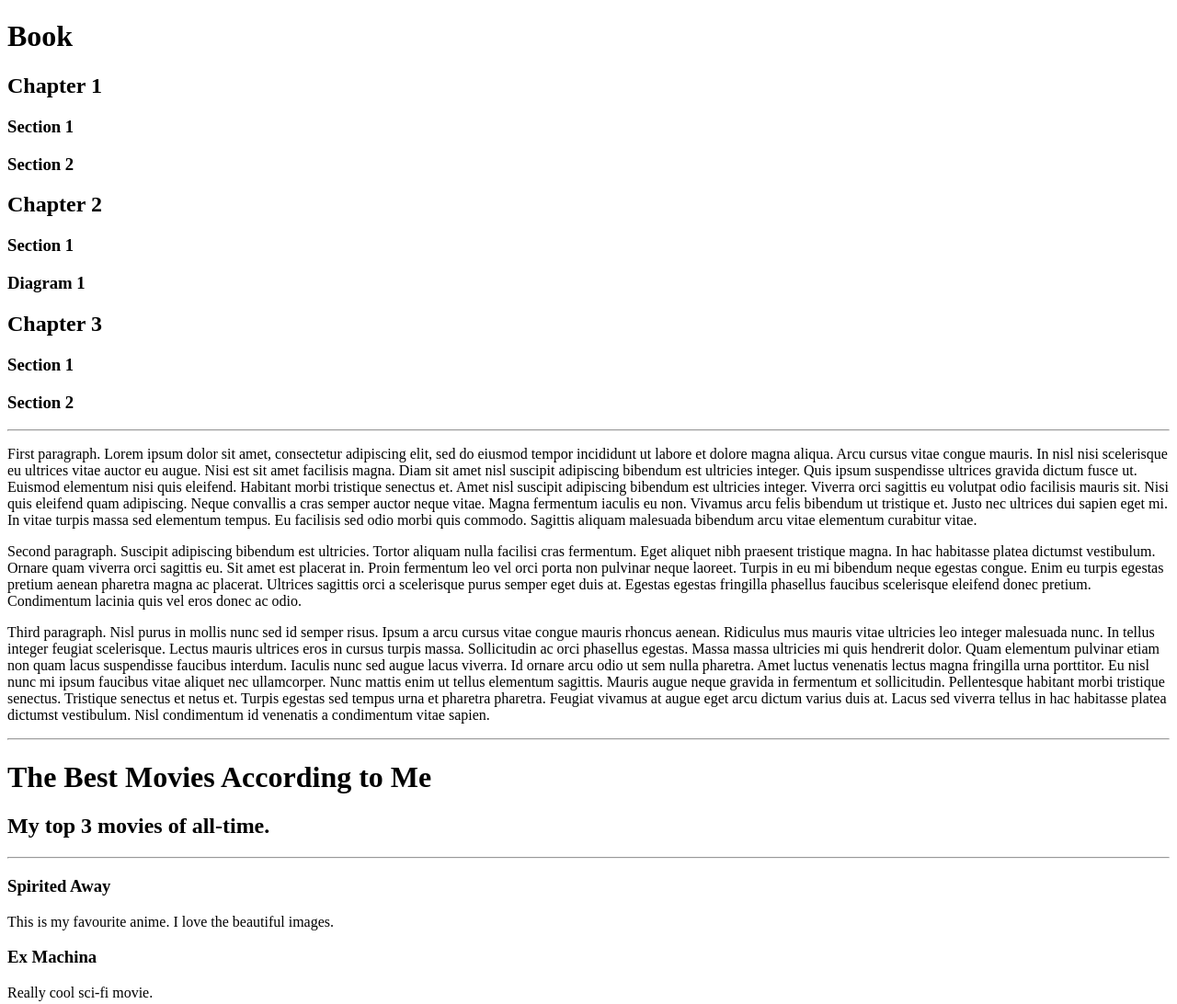
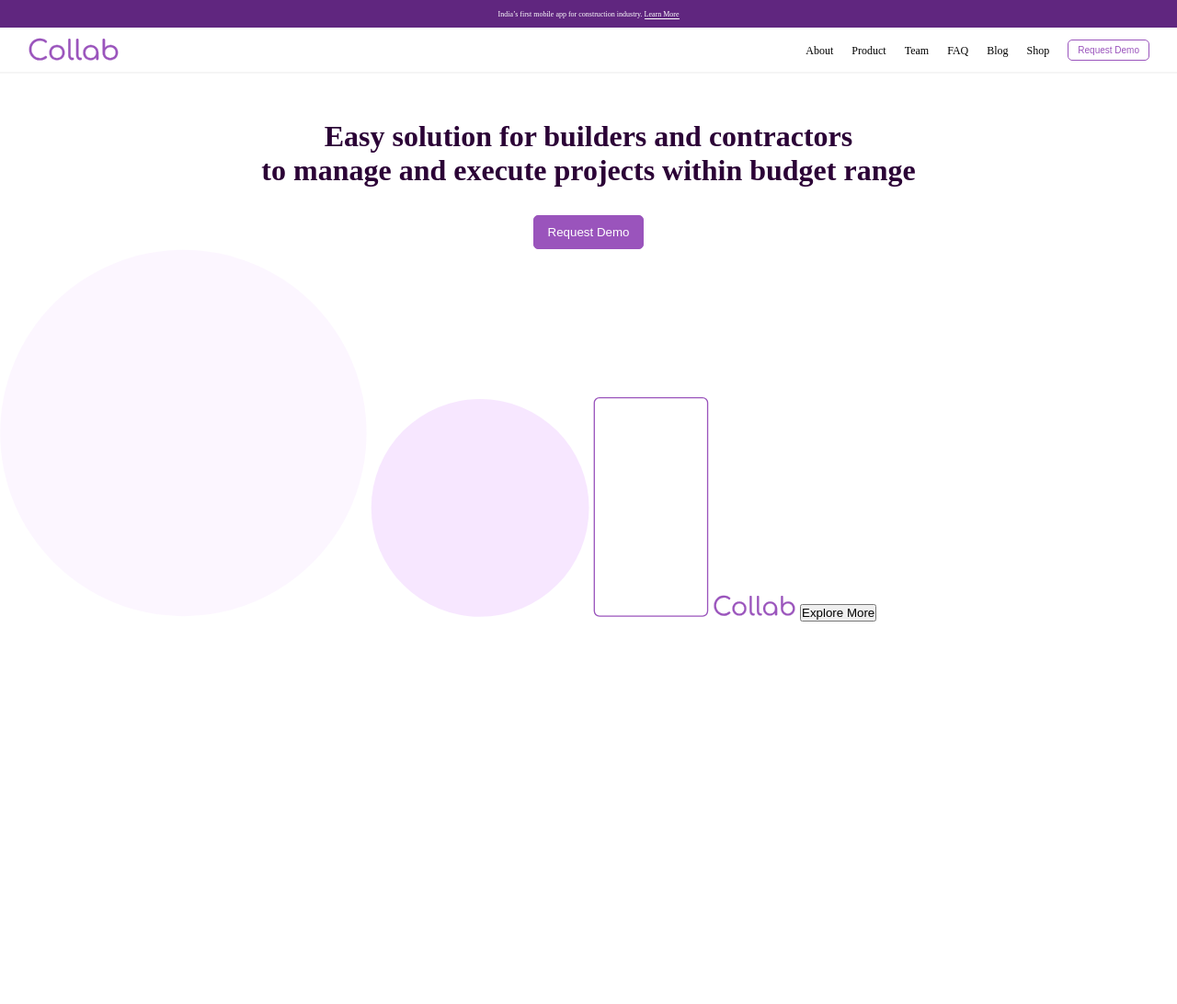
Before and after one commit to monicule/collab, a website: page index.html in a window 1280 px wide. Shown: the top 1092 px of the page at 92% size. After the commit the page ends 800 px from the top, so only its background shows below. Drawn offline with Linux system fonts and the light colour scheme.

Commit message:
topSection

```diff
--- /dev/null
+++ b/css/style.css
@@ -0,0 +1,110 @@
+* {
+    margin: 0;
+    padding: 0;
+    box-sizing: border-box;
+}
+
+.topLine {
+    width: 100%;
+    height: 30px;
+    background-color: #60267F;
+    color: white;
+    /*text-align: center;*/
+    display: flex;
+    justify-content: center;
+    align-items: center;
+    font-family: "DM Sans";
+}
+
+.topLinePara {
+    font-size: 8px;
+}
+
+.learnMore {
+    border-bottom: 1px solid white;
+    cursor: pointer;
+}
+
+.headerContainer {
+    display: flex;
+    justify-content: space-between;
+    align-items: center;
+    height: 50px;
+    padding: 0 30px;
+    border-bottom: 2px solid rgba(220, 220, 220, 0.3)
+}
+
+.headerContainer img {
+    width: 100px;
+}
+
+.navigationContainer nav {
+    display: flex;
+    justify-content: center;
+    align-items: center;
+    gap: 20px;
+}
+
+.navigationContainer nav ul {
+    display: flex;
+    gap: 20px;
+}
+
+.navigationContainer nav ul li {
+    list-style: none;
+}
+
+.navigationContainer nav ul li a {
+    text-decoration: none;
+    font-size: 12px;
+    color: black;
+}
+
+.headerButton {
+    border: none;
+    background: transparent;
+    border: 1px solid #9A54BC;
+    color: #9A54BC;
+    border-radius: 5px;
+    font-size: 10px;
+    padding: 5px 10px;
+    cursor: pointer;
+}
+
+
+
+.headerButton:hover {
+    background-color: #9A54BC;
+    color: white;
+
+}
+
+.topSection{
+    display: flex;
+    justify-content: center;
+    align-items: center;
+    flex-direction: column;
+    margin-top: 50px;
+    gap: 30px;
+}
+
+.topSectionHeader {
+    font-size: 32px;
+    text-align: center;
+    color: #2B0236;
+}
+
+.topSectionButton {
+    background-color: #9A54BC;
+    padding: 10px 15px;
+    border: 1px solid #9A54BC;
+    border-radius: 5px;
+    color: white;
+    font-weight: 500;
+}
+
+.topSectionButton:hover {
+    background-color: white;
+    color:#9A54BC;
+    cursor: pointer;
+}
--- a/index.html
+++ b/index.html
@@ -1,54 +1,68 @@
 <!DOCTYPE html>
 <html lang="en">
   <head>
-    <meta charset="UTF-8">
-    <meta name="viewport" content="width=device-width, initial-scale=1.0">
-    <title>Document</title>
+    <meta charset="UTF-8" />
+    <meta name="viewport" content="width=device-width, initial-scale=1.0" />
+    <link rel="stylesheet" href="css/style.css" />
+    <title>Collab</title>
   </head>
   <body>
-    <div>
-        <h1>Book</h1>
-        <h2>Chapter 1</h2>
-        <h3>Section 1</h3>
-        <h3>Section 2</h3>
+    <header>
+      <div class="topLine">
+        <p class="topLinePara">
+          India’s first mobile app for construction industry. <span class="learnMore">Learn More</span>
+        </p>
       </div>
-    <div>
-        <h2>Chapter 2</h2>
-        <h3>Section 1</h3>
-        <h3>Diagram 1</h3>
+      <div class="headerContainer">
+        <img src="./images/collab.svg" alt="Logo" />
+        <div class="navigationContainer">
+          <nav>
+            <ul>
+              <li><a href="#">About</a></li>
+              <li><a href="#">Product</a></li>
+              <li><a href="#">Team</a></li>
+              <li><a href="#">FAQ</a></li>
+              <li><a href="#">Blog</a></li>
+              <li><a href="#">Shop</a></li>
+            </ul>
+            <button class="headerButton">Request Demo</button>
+          </nav>
         </div>
-    <div>
-        <h2>Chapter 3</h2>
-        <h3>Section 1</h3>
-        <h3>Section 2</h3>
       </div>
+    </header>
 
-<hr>
+    <main>
+      <section class="topSection">
+        <h1 class="topSectionHeader">Easy solution for builders and contractors <br>
+          to manage and execute projects within budget range</h1>
+        <button class="topSectionButton">Request Demo</button>
+      </section>
 
-    <p>
-        First paragraph. Lorem ipsum dolor sit amet, consectetur adipiscing elit, sed do eiusmod tempor incididunt ut labore et dolore magna aliqua. Arcu cursus vitae congue mauris. In nisl nisi scelerisque eu ultrices vitae auctor eu augue. Nisi est sit amet facilisis magna. Diam sit amet nisl suscipit adipiscing bibendum est ultricies integer. Quis ipsum suspendisse ultrices gravida dictum fusce ut. Euismod elementum nisi quis eleifend. Habitant morbi tristique senectus et. Amet nisl suscipit adipiscing bibendum est ultricies integer. Viverra orci sagittis eu volutpat odio facilisis mauris sit. Nisi quis eleifend quam adipiscing. Neque convallis a cras semper auctor neque vitae. Magna fermentum iaculis eu non. Vivamus arcu felis bibendum ut tristique et. Justo nec ultrices dui sapien eget mi. In vitae turpis massa sed elementum tempus. Eu facilisis sed odio morbi quis commodo. Sagittis aliquam malesuada bibendum arcu vitae elementum curabitur vitae.
-    </p>
-    <p>
-        Second paragraph. Suscipit adipiscing bibendum est ultricies. Tortor aliquam nulla facilisi cras fermentum. Eget aliquet nibh praesent tristique magna. In hac habitasse platea dictumst vestibulum. Ornare quam viverra orci sagittis eu. Sit amet est placerat in. Proin fermentum leo vel orci porta non pulvinar neque laoreet. Turpis in eu mi bibendum neque egestas congue. Enim eu turpis egestas pretium aenean pharetra magna ac placerat. Ultrices sagittis orci a scelerisque purus semper eget duis at. Egestas egestas fringilla phasellus faucibus scelerisque eleifend donec pretium. Condimentum lacinia quis vel eros donec ac odio.
-    </p>
-    <p>
-        Third paragraph. Nisl purus in mollis nunc sed id semper risus. Ipsum a arcu cursus vitae congue mauris rhoncus aenean. Ridiculus mus mauris vitae ultricies leo integer malesuada nunc. In tellus integer feugiat scelerisque. Lectus mauris ultrices eros in cursus turpis massa. Sollicitudin ac orci phasellus egestas. Massa massa ultricies mi quis hendrerit dolor. Quam elementum pulvinar etiam non quam lacus suspendisse faucibus interdum. Iaculis nunc sed augue lacus viverra. Id ornare arcu odio ut sem nulla pharetra. Amet luctus venenatis lectus magna fringilla urna porttitor. Eu nisl nunc mi ipsum faucibus vitae aliquet nec ullamcorper. Nunc mattis enim ut tellus elementum sagittis. Mauris augue neque gravida in fermentum et sollicitudin. Pellentesque habitant morbi tristique senectus. Tristique senectus et netus et. Turpis egestas sed tempus urna et pharetra pharetra. Feugiat vivamus at augue eget arcu dictum varius duis at. Lacus sed viverra tellus in hac habitasse platea dictumst vestibulum. Nisl condimentum id venenatis a condimentum vitae sapien.
-    </p>
+        <section class="elipsesContainer">
+          <img class="absolute bigEllipse" src="./images/bigEllipse.svg" alt="">
+          <img class="absolute smallEllipse" src="./images/smallEllipse.svg" alt="">
+          <img class="absolute topPhone" src="./images/topPhone.svg" alt="">
+          <img class="absolute collab" src="./images/collab.svg" alt="">
 
-    <hr>
+          <button class="elipseBtn">Explore More</button>
 
-        <h1>The Best Movies According to Me</h1>
-        <h2>My top 3 movies of all-time.</h2>
-        <hr>
 
-        <h3>Spirited Away</h3>
-        <p>This is my favourite anime. I love the beautiful images.</p>
+      </section>
 
-        <h3>Ex Machina</h3>
-        <p>Really cool sci-fi movie.</p>
 
-        <h3>Drive</h3>
-        <p>Super beautiful film. Really artistic.</p>
+
+
+
+
+
+
+
+    </main>
+
+
+
 
   </body>
+
+
 </html>
```
Also changed, not shown: images/bigEllipse.svg (added), images/collab.svg (added), images/smallEllipse.svg (added), images/topPhone.svg (added). Lines whose indentation alone changed are shown as unchanged.
